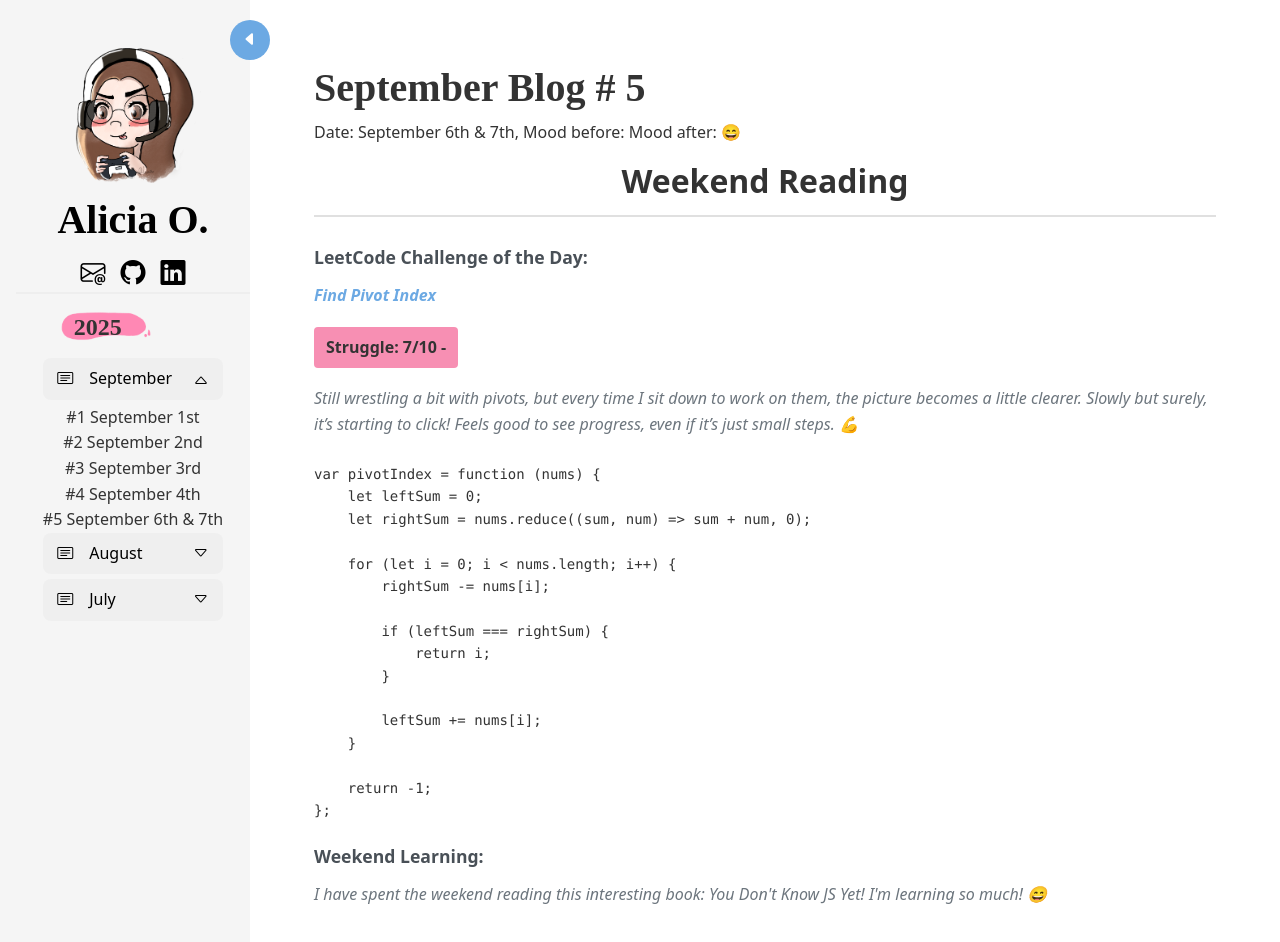
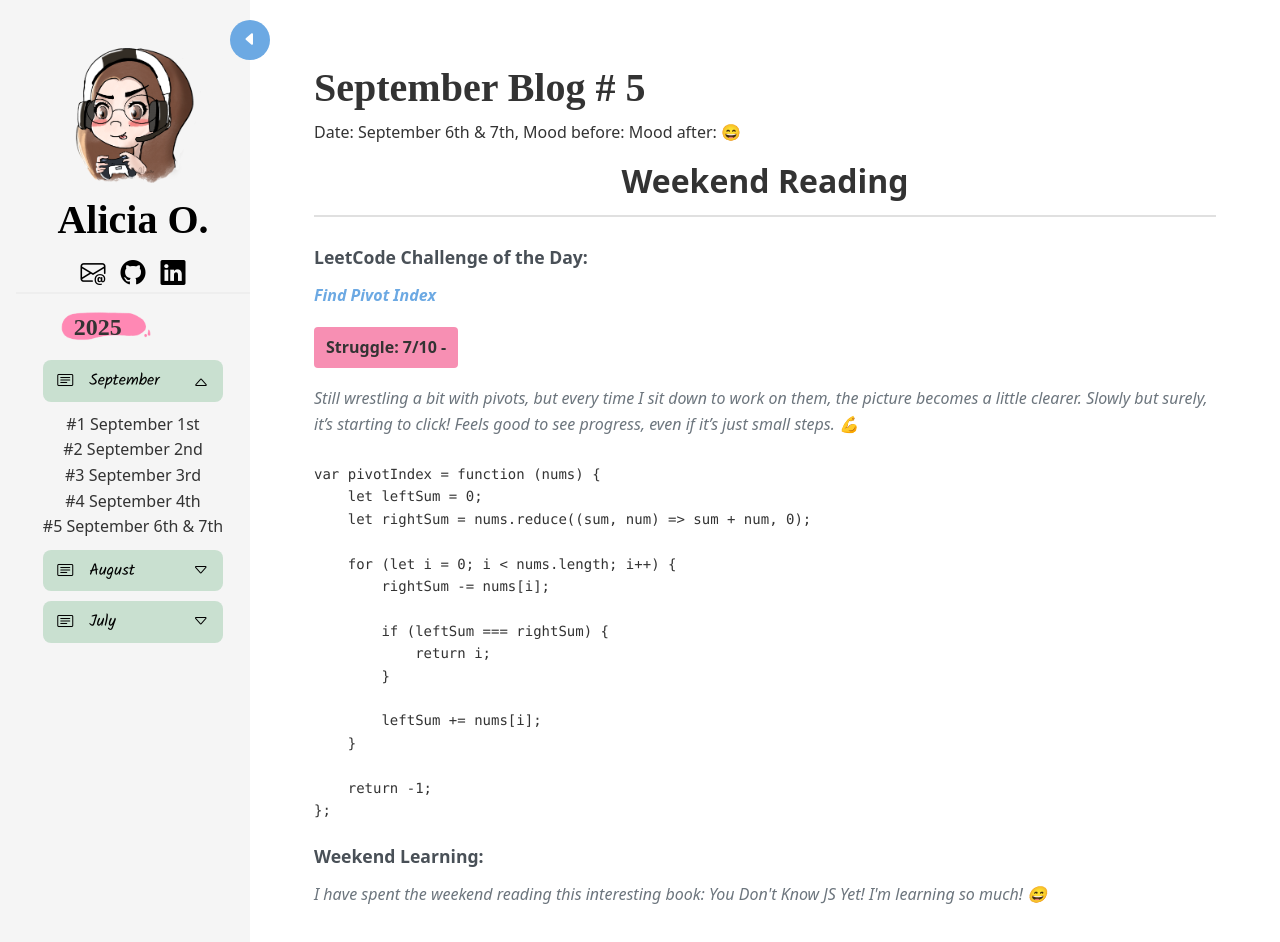
Before and after one commit to Alicia-OC/aliciaoc-portfolio, a React (Create React App) app: page /#/blog in a window 1280 px wide. Shown: the top 942 px of the page. Built offline with nearby package versions, Linux system fonts and the light colour scheme; a web font is replaced by a local one.

Commit message:
minor css updates in the blog side menu

```diff
--- a/src/App.css
+++ b/src/App.css
@@ -21,6 +21,12 @@
   --font-clean: 'Inter', sans-serif;
   --font-handwritten: 'Caveat', cursive;
   --font-favicon: "Kalam", cursive;
+
+  --pastel-mint: #D4F0E0;
+  --pastel-lavender: #E0E8F7;
+  --pastel-rose: #F5E1E8;
+  --pastel-cream: #F9F7F4;
+  --pastel-pearl: #F2F4F6;
 }
 
 
@@ -142,7 +148,7 @@ section {
     max-width: 250px;
   }
 
-  .buttons-container button{
+  .buttons-container button {
     padding: 0.5rem 0.7rem 0.5rem 0.7rem !important;
   }
 
--- a/src/pages/Blog.css
+++ b/src/pages/Blog.css
@@ -144,8 +144,21 @@
   cursor: pointer;
   border: none;
   text-align: left;
-  margin-bottom: 5px;
+  margin: 10px 0 10px 0;
+
   font-weight: 500;
+  background-color: #C9E0D0;
+}
+
+.dropdown-btn span:first-of-type {
+  font-family: var(--font-favicon);
+}
+
+.dropdown-btn:hover {
+  background-color: var(--blue-color);
+  transform: scale(1.05);
+  transition: transform 0.3s ease-in-out;
+
 }
 
 .dropdown-btn.small {
```
